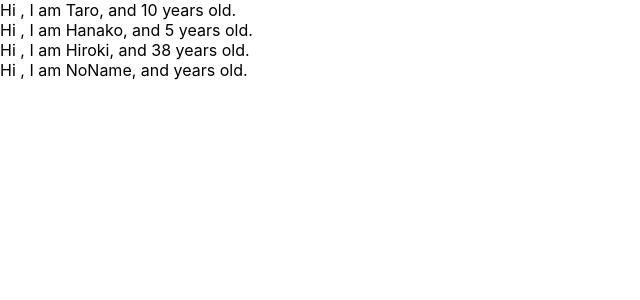
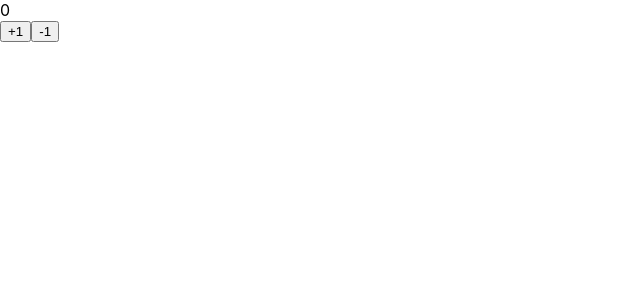
Before and after one commit to Uminchu618/udemy-react-redux-crud-application, a React (Create React App) app: page / in a window 1280 px wide. Shown: the top 300 px of the page, without its empty margins (0-640 px from the left). Built offline with nearby package versions, Linux system fonts and the light colour scheme.

Commit message:
learn state setState

```diff
--- a/src/App.js
+++ b/src/App.js
@@ -1,32 +1,29 @@
-import React from 'react';
-import PropTypes from 'prop-types';
+import React, {Component} from 'react';
 
-const App = () =>{
-  const profiles =[
-    {name : "Taro", age: 10},
-    {name : "Hanako", age: 5},
-    {name : "Hiroki", age: 38},
-    {name : "NoName"},
-  ]
+const App = () =>(<Counter></Counter>)
 
-  return (
-  <div>
-    {
-      profiles.map((profile,index)=>{
-        return <User name={profile.name} age={profile.age} key={index}/>
-      })
-    }
-  </div>
-  )
-}
+class Counter extends Component{
+  constructor(props){
+    super(props)
+    this.state = {count:0}
+  }
 
-const User = (props) =>{
-  return <div>Hi , I am {props.name}, and {props.age} years old.</div>
-}
+  handlePlusButton = () => {
+    this.setState({count: this.state.count +1});
+  }
+  handleMinusButton = () => {
+    this.setState({count: this.state.count -1});
+  }
 
-User.propTypes = {
-  name: PropTypes.string,
-  age: PropTypes.number.isRequired
+  render(){
+    return (
+    <React.Fragment>
+      <div>{this.state.count}</div>
+      <button onClick={this.handlePlusButton}>+1</button>
+      <button onClick={this.handleMinusButton}>-1</button>
+    </React.Fragment>
+    )
+  }
 }
 
 export default App;
```
